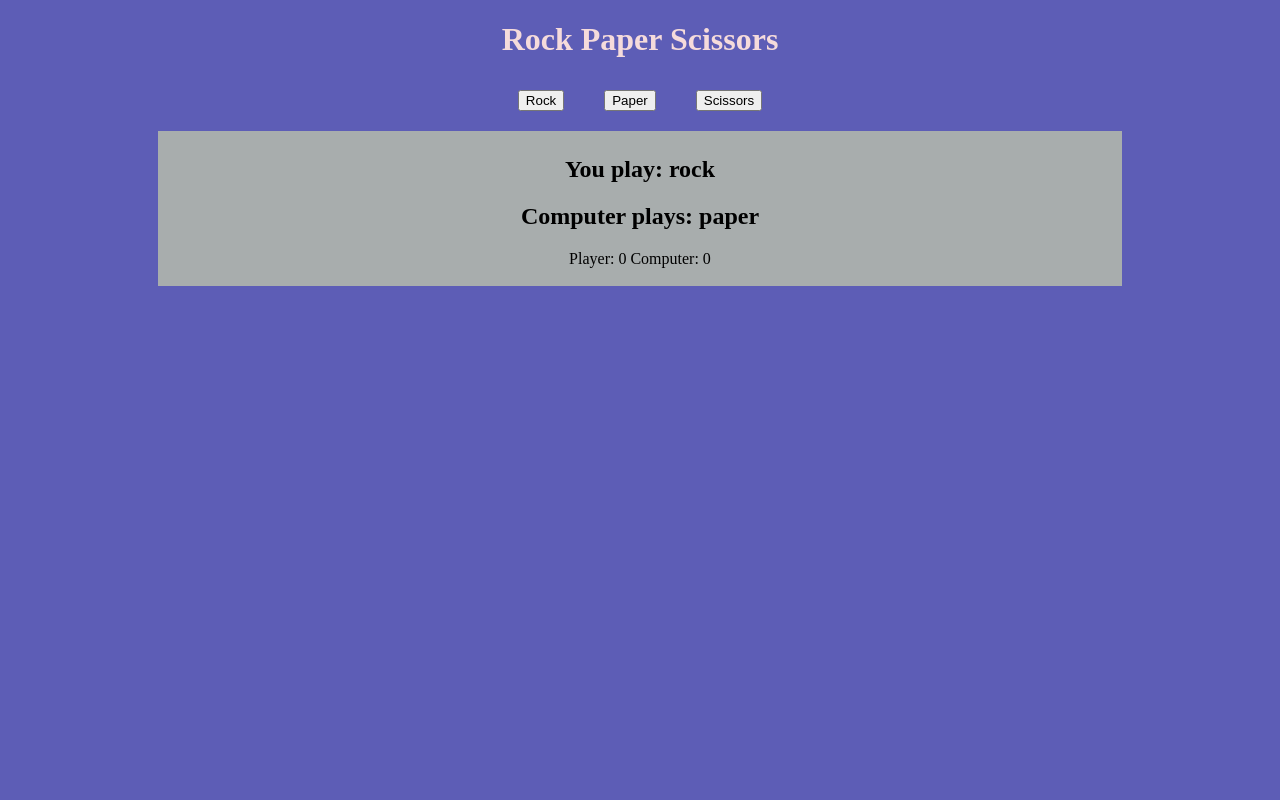
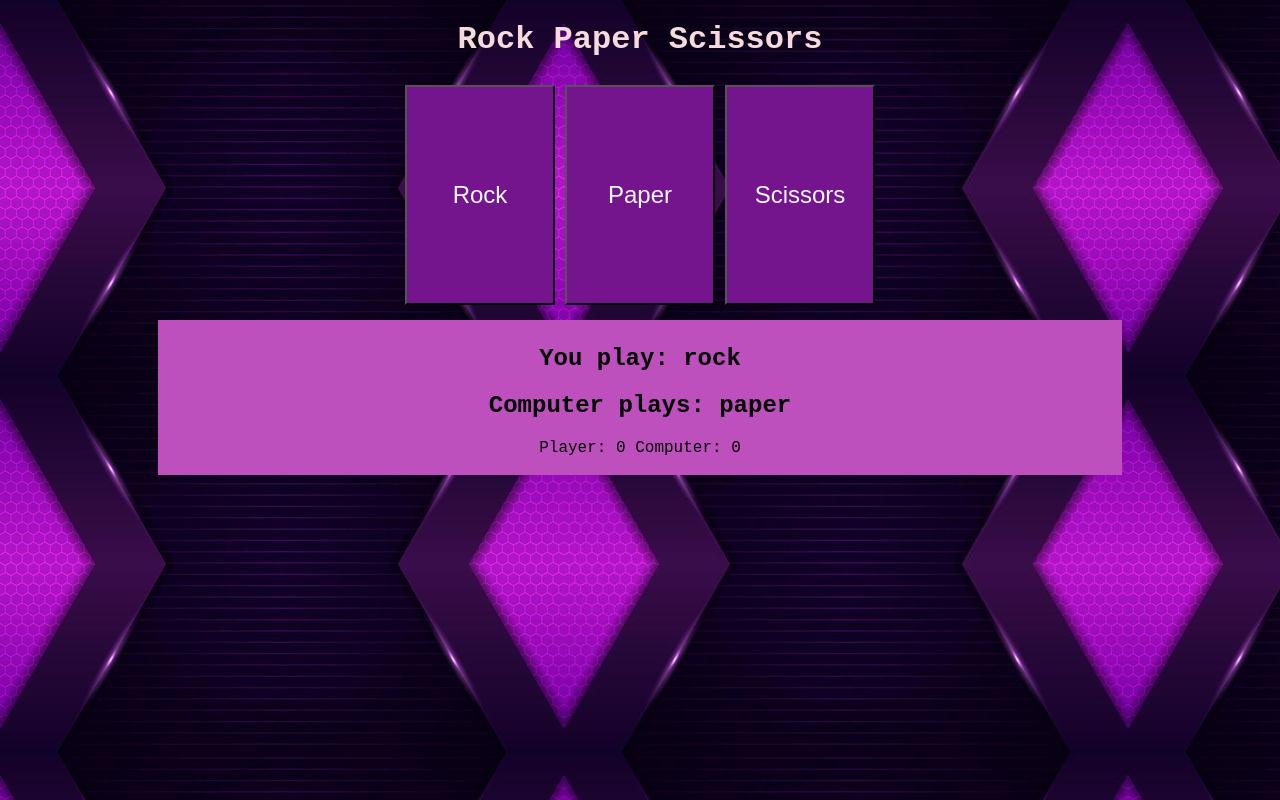
Before and after one commit to dzooosh/rock-paper-scissors, a plain HTML site: page index.html in a window 1280 px wide. Both pictures are taken after a click on the button "Rock". Drawn offline with Linux system fonts and the light colour scheme.

Commit message:
update on rps logic

```diff
--- a/index.html
+++ b/index.html
@@ -12,11 +12,14 @@
             <h1>Rock Paper Scissors</h1>
         </div>
     </header>
+    <div class="choice">
+        <button class="btn" id="rock"><p>Rock</p></button>
+        <button class="btn" id="paper"><p>Paper</p></button>
+        <button class="btn" id="scissors"><p>Scissors</p></button>
+        </div>
+    </div>
     <div class="content">
         <div class="main">
-            <button id="rock">Rock</button>
-            <button id="paper">Paper</button>
-            <button id="scissors">Scissors</button>
         </div>
         <div class="board">
 
--- a/script.js
+++ b/script.js
@@ -35,7 +35,7 @@ function playerInput(){
 
 
 function playRound(p1, AI) {
-    // GAME RULESSS!!!
+    // GAME RULES!!!
     switch (true){
         case (p1 == 'rock' && AI == 'paper'):
             return ("You Lose! Paper beats Rock");
@@ -90,12 +90,31 @@ function game(){
     }
 }
 
+function decide(playerCount, compCount){
+    if (playerCount == 5 && compCount < 5){
+        score.textContent = `Player: ${playerCount} Computer: ${compCount}`;
+        decision.textContent = "Congratulations you won!!!";
+        // board.forEach((ch) => board.removeChild(ch));
+        content.appendChild(decision);
+    }
+    else if (compCount == 5 && playerCount < 5){
+        score.textContent = `Player: ${playerCount} Computer: ${compCount}`;
+        decision.textContent = "Try again Next Time. You LOSE!!!";
+        // board.forEach((ch) => board.removeChild(ch));
+        content.appendChild(decision);
+    }
+    else{
+        content.removeChild(decision);
+    }
+
+}
 // DOM MANIPULATION
 
 let playerCount = 0, compCount = 0;
 const score = document.createElement('div');
 const decision = document.createElement('h1');
 const board = document.querySelector('.board');
+const content = document.querySelector('.content');
 const player = document.createElement('h2');
 const comp = document.createElement('h2');
 player.textContent = 'You play: ';
@@ -109,6 +128,7 @@ const buttons = Array.from(document.querySelectorAll('button'));
 buttons.forEach((button) => {
 
     button.addEventListener('click', () => {
+        // button.style.color = 'black';
         score.textContent = `Player: ${playerCount} Computer: ${compCount}`;
         while (playerCount <= 5 || compCount <= 5){
             playerSelection = button.id;
@@ -130,26 +150,12 @@ buttons.forEach((button) => {
             console.log(compCount)
             break;
         };
-        if (playerCount == 5 && compCount < 5){
-            score.textContent = `Player: ${playerCount} Computer: ${compCount}`;
-            decision.textContent = "Congratulations you won!!!";
-            // board.forEach((ch) => board.removeChild(ch));
-            board.appendChild(decision);
-            compCount = playerCount = 0;
-
-        }else if (compCount == 5 && playerCount < 5){
-            score.textContent = `Player: ${playerCount} Computer: ${compCount}`;
-            decision.textContent = "Try again Next Time. You LOSE!!!";
-            // board.forEach((ch) => board.removeChild(ch));
-            board.appendChild(decision);
-            compCount = playerCount = 0;
-        }
+        decide(playerCount, compCount);
+        compCount = playerCount = 0;
 
 
     })
-
 });
-
 
 // if ai or player is not equal to 5
 //     display the choices or gameplay
--- a/style.css
+++ b/style.css
@@ -1,25 +1,36 @@
 body {
+    background-color: rgb(168, 20, 161);
     color: rgb(245, 219, 219);
     box-sizing: border-box;
-    background-color: rgb(93, 93, 182);
     text-align: center;
+    font-family: 'Courier New', Courier, monospace;
+    background-image: url("rps.jpg");
 }
+.choice {
+    display: flex;
+    justify-content: center;
 
+}
+.btn {
+    color: aliceblue;
+    margin: 5px;
+    height: 220px;
+    width: 150px;
+    background-color:rgb(117, 21, 141);
+
+}
+.btn p{
+    font-size: x-large;
+}
 .main {
     display: flex;
     justify-content: center;
 }
-
-button {
-    margin: 10px 20px;
-
-}
-
 .board {
     padding-top: 5px;
     margin:30px 150px;
     min-height: 150px;
     margin-top: 10px;
-    background-color: rgb(168, 173, 173);
+    background-color: rgb(190, 80, 190);
     color: black;
 }
```
Also changed, not shown: rps.jpg (added).
